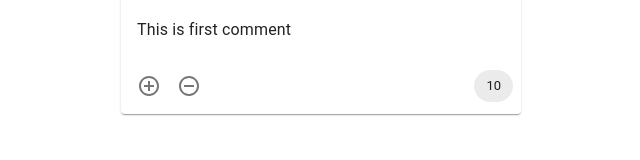
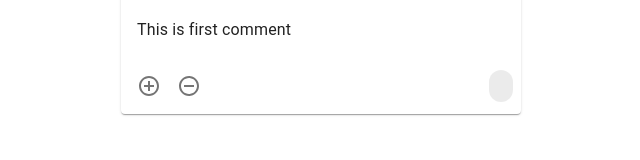
Before and after one commit to OwtmPatrick/comments-react-mobx-ts, a React (Create React App) app: page / in a window 1280 px wide. Shown: the part 131-291 px from the top of the page, without its empty margins (319-959 px from the left). Built offline with nearby package versions, Linux system fonts and the light colour scheme.

Commit message:
edit rating

```diff
--- a/src/components/Rating/index.tsx
+++ b/src/components/Rating/index.tsx
@@ -1,9 +1,29 @@
 import React from 'react';
-import {styled} from '@mui/material/styles';
 import {Chip, ChipProps} from '@mui/material';
+import StyledRating from './styles';
 
-const Rating = styled((props: ChipProps) => <Chip {...props} />)(() => ({
-	marginLeft: 'auto'
-}));
+interface IProps extends ChipProps {
+	rating: number;
+}
+
+const getColor = (
+	rating: number
+): 'default' | 'primary' | 'secondary' | 'error' | 'info' | 'success' | 'warning' => {
+	if (rating < 0) {
+		return 'error';
+	}
+
+	if (rating > 0) {
+		return 'success';
+	}
+
+	return 'default';
+};
+
+const Rating = ({rating}: IProps): JSX.Element => (
+	<StyledRating>
+		<Chip label={rating} color={getColor(rating)} />
+	</StyledRating>
+);
 
 export default Rating;
--- /dev/null
+++ b/src/components/Rating/styles.ts
@@ -0,0 +1,5 @@
+import styled from 'styled-components';
+
+export default styled.div`
+	margin-left: auto
+`;
```
